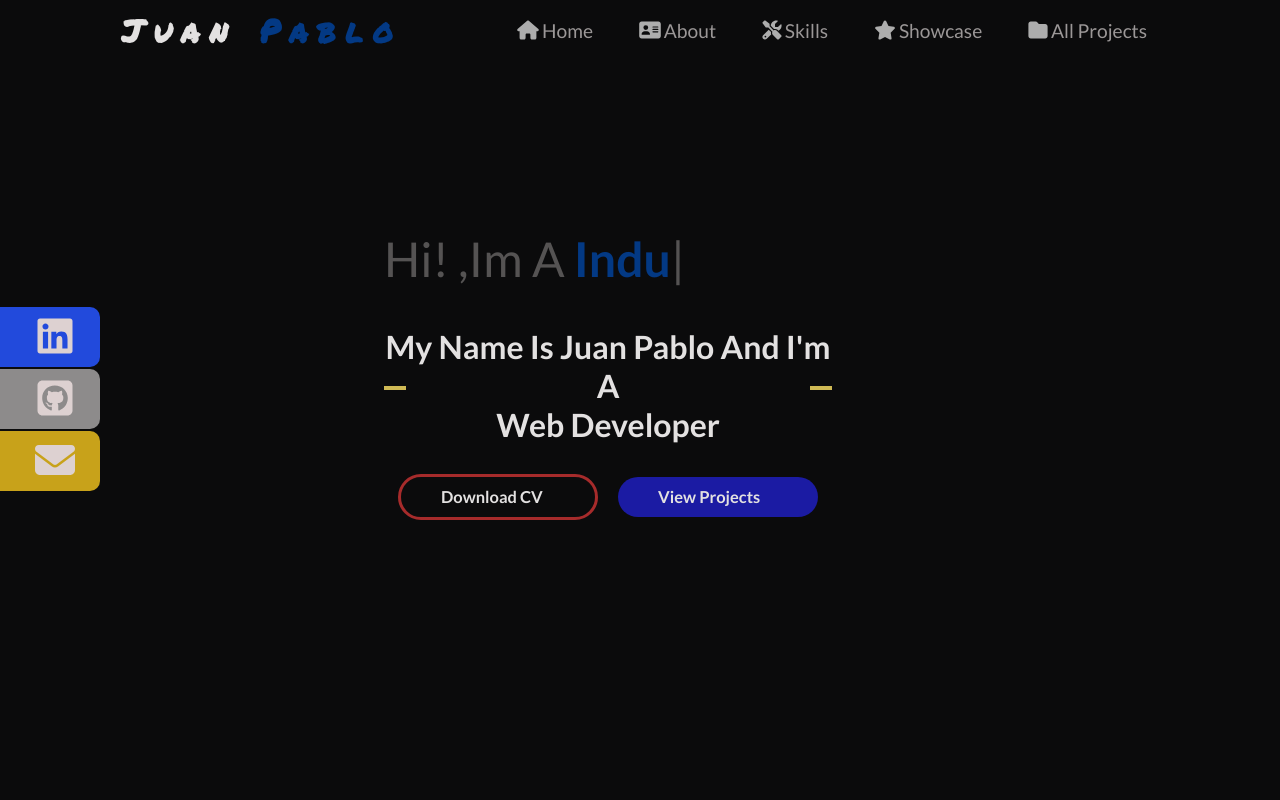
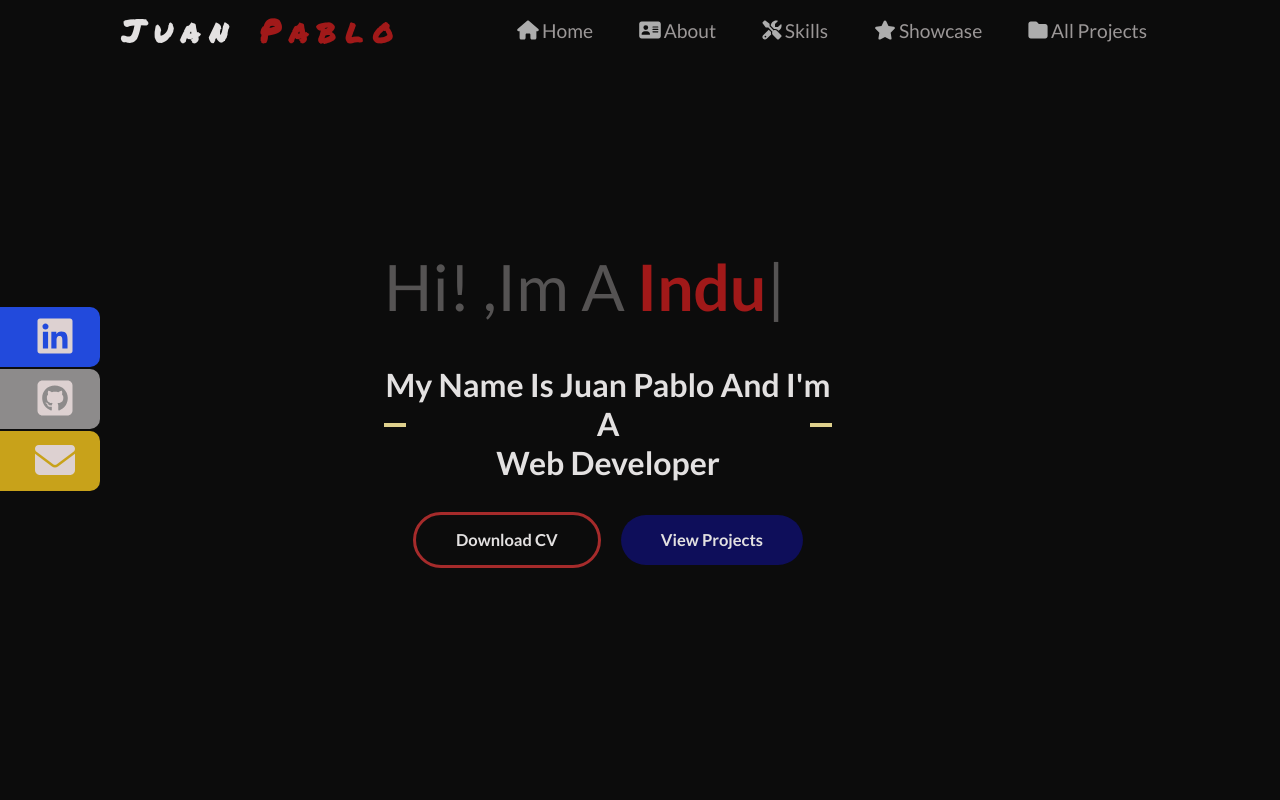
Before and after one commit to JuanP-VT/personal-web-page, a React (Create React App) app: page / in a window 1280 px wide. Shown: the top 800 px of the page. Built offline with nearby package versions, Linux system fonts and the light colour scheme.

Commit message:
added details to style

```diff
--- a/src/components/Home.tsx
+++ b/src/components/Home.tsx
@@ -15,7 +15,8 @@ function Home() {
           "Hi!  ,Im A <strong>Industrial Engineer</strong>",
           "Hi!  ,Im A <strong>Passionate Learner<strong>",
           "Hi!  ,Im A <strong>Coder<strong>",
-        ], // Speed settings, try different values until you get good results
+          "Hi!  ,Im  <strong>Juan Pablo<strong>",
+        ], // Speed settings
         startDelay: 100,
         typeSpeed: 50,
         backSpeed: 50,
--- a/src/components/NavBar.tsx
+++ b/src/components/NavBar.tsx
@@ -11,7 +11,7 @@ function NavBar() {
   useEffect(() => {
     window.addEventListener("scroll", () => {
       const navBar = document.querySelector("#NavBar") as HTMLDivElement;
-      const alterName = document.querySelector("#alter") as HTMLSpanElement;
+      const alterName = document.querySelector("#nameOne") as HTMLSpanElement;
       if (window.scrollY > 50) {
         navBar.classList.add("scrolled");
         alterName.classList.add("alter");
@@ -25,7 +25,7 @@ function NavBar() {
   return (
     <div id="NavBar">
       <div id="navBarName">
-        Juan <span id="alter">Pablo</span>
+        <span id="nameOne">Juan</span> <span id="nameTwo">Pablo</span>
       </div>
       <div id="navBarList">
         <div className="container">
--- a/src/styles/App.css
+++ b/src/styles/App.css
@@ -1,6 +1,6 @@
 @import url("https://fonts.googleapis.com/css2?family=Lato:ital,wght@0,100;0,300;0,400;0,700;0,900;1,100;1,300;1,400;1,700;1,900&family=Permanent+Marker&display=swap");
 #Home {
-  background-color: rgb(11, 11, 12);
+  background-color: rgb(12, 12, 12);
   height: 100vh;
   display: flex;
   align-items: center;
@@ -8,6 +8,7 @@
   position: relative;
 }
 #Home .container {
+  margin-top: 65px;
   margin-left: 30%;
   padding-bottom: 50px;
   position: relative;
@@ -32,7 +33,7 @@
   right: 0;
   top: 50%;
   width: 5%;
-  border-bottom: 4px solid rgb(207, 186, 85);
+  border-bottom: 4px solid rgb(223, 209, 141);
   position: absolute;
 }
 #Home .container .info::before {
@@ -40,7 +41,7 @@
   left: 0;
   top: 50%;
   width: 5%;
-  border-bottom: 4px solid rgb(207, 186, 85);
+  border-bottom: 4px solid rgb(223, 209, 141);
   position: absolute;
 }
 #Home .container .btnContainer {
@@ -54,10 +55,10 @@
   color: rgb(227, 225, 225);
   font-family: "Lato", sans-serif;
   display: flex;
-  width: 200px;
+  padding: 25px;
+  padding-left: 40px;
+  padding-right: 40px;
   height: 20px;
-  padding: 20px;
-  padding-left: 40px;
   align-items: center;
   border-radius: 50px;
   justify-items: center;
@@ -79,19 +80,19 @@
   background-color: rgb(166, 43, 43);
 }
 #Home .container .btnContainer .project {
-  background-color: rgb(27, 27, 163);
+  background-color: rgb(14, 14, 90);
 }
 #Home .container .btnContainer .project:hover {
   background-color: transparent;
-  border: 3px solid rgb(27, 27, 163);
+  border: 3px solid rgb(14, 14, 90);
 }
 
 #textAnimation span {
   color: rgb(85, 83, 83);
-  font-size: 3rem;
+  font-size: 4rem;
 }
 #textAnimation strong {
-  color: rgb(3, 57, 132);
+  color: rgb(161, 25, 25);
 }
 
 .socials {
@@ -166,7 +167,7 @@
 }
 
 .scrolled {
-  background-color: rgb(0, 0, 0);
+  background-color: rgb(32, 33, 33);
 }
 
 #navBarName {
@@ -178,13 +179,17 @@
   letter-spacing: 10px;
   font-family: "Permanent Marker", cursive;
 }
-#navBarName #alter {
+#navBarName #nameOne {
   font-family: "Permanent Marker", cursive;
-  color: rgb(3, 57, 132);
+  color: rgb(227, 225, 225);
+}
+#navBarName #nameTwo {
+  font-family: "Permanent Marker", cursive;
+  color: rgb(161, 25, 25);
 }
 #navBarName .alter {
-  color: rgb(227, 225, 225) !important;
   font-family: "Permanent Marker", cursive;
+  color: rgb(177, 177, 177) !important;
 }
 
 #navBarList {
@@ -216,7 +221,7 @@
   transform: scale(1.2);
 }
 #navBarList .container:hover svg {
-  color: rgb(132, 192, 207);
+  color: rgb(132, 152, 207);
   transform: scale(1.2);
 }
 
@@ -245,7 +250,7 @@ body {
 
 #Skills {
   height: 50vh;
-  background-color: rgb(11, 11, 12);
+  background-color: rgb(12, 12, 12);
 }
 
 #ShowCase {
@@ -255,7 +260,7 @@ body {
 
 #AllProjects {
   height: 40vh;
-  background-color: rgb(11, 11, 12);
+  background-color: rgb(12, 12, 12);
 }
 
 /*# sourceMappingURL=App.css.map */
--- a/src/styles/Home.scss
+++ b/src/styles/Home.scss
@@ -8,6 +8,7 @@
   justify-items: center;
   position: relative;
   .container {
+    margin-top: 65px;
     margin-left: 30%;
     padding-bottom: 50px;
     position: relative;
@@ -30,7 +31,7 @@
         right: 0;
         top: 50%;
         width: 5%;
-        border-bottom: 4px solid rgb(207, 186, 85);
+        border-bottom: 4px solid rgb(223, 209, 141);
         position: absolute;
       }
       &::before {
@@ -38,7 +39,7 @@
         left: 0;
         top: 50%;
         width: 5%;
-        border-bottom: 4px solid rgb(207, 186, 85);
+        border-bottom: 4px solid rgb(223, 209, 141);
         position: absolute;
       }
     }
@@ -52,10 +53,10 @@
         color: $mainTextColor;
         font-family: $fontOne;
         display: flex;
-        width: 200px;
+        padding: 25px;
+        padding-left: 40px;
+        padding-right: 40px;
         height: 20px;
-        padding: 20px;
-        padding-left: 40px;
         align-items: center;
         border-radius: 50px;
         justify-items: center;
@@ -90,7 +91,7 @@
 #textAnimation {
   span {
     color: $thirdTextColor;
-    font-size: 3rem;
+    font-size: 4rem;
   }
   strong {
     color: $secondaryTextColor;
--- a/src/styles/NavBar.scss
+++ b/src/styles/NavBar.scss
@@ -21,13 +21,17 @@
   font-size: 2rem;
   letter-spacing: 10px;
   font-family: $fontTwo;
-  #alter {
+  #nameOne {
+    font-family: $fontTwo;
+    color: $mainTextColor;
+  }
+  #nameTwo {
     font-family: $fontTwo;
     color: $secondaryTextColor;
   }
   .alter {
-    color: $mainTextColor !important;
     font-family: $fontTwo;
+    color: rgb(177, 177, 177) !important;
   }
 }
 
```
Also changed, not shown: src/styles/Variables.scss (+5 -5 lines), 1 other file (tests, documents, lock files or other folders).
